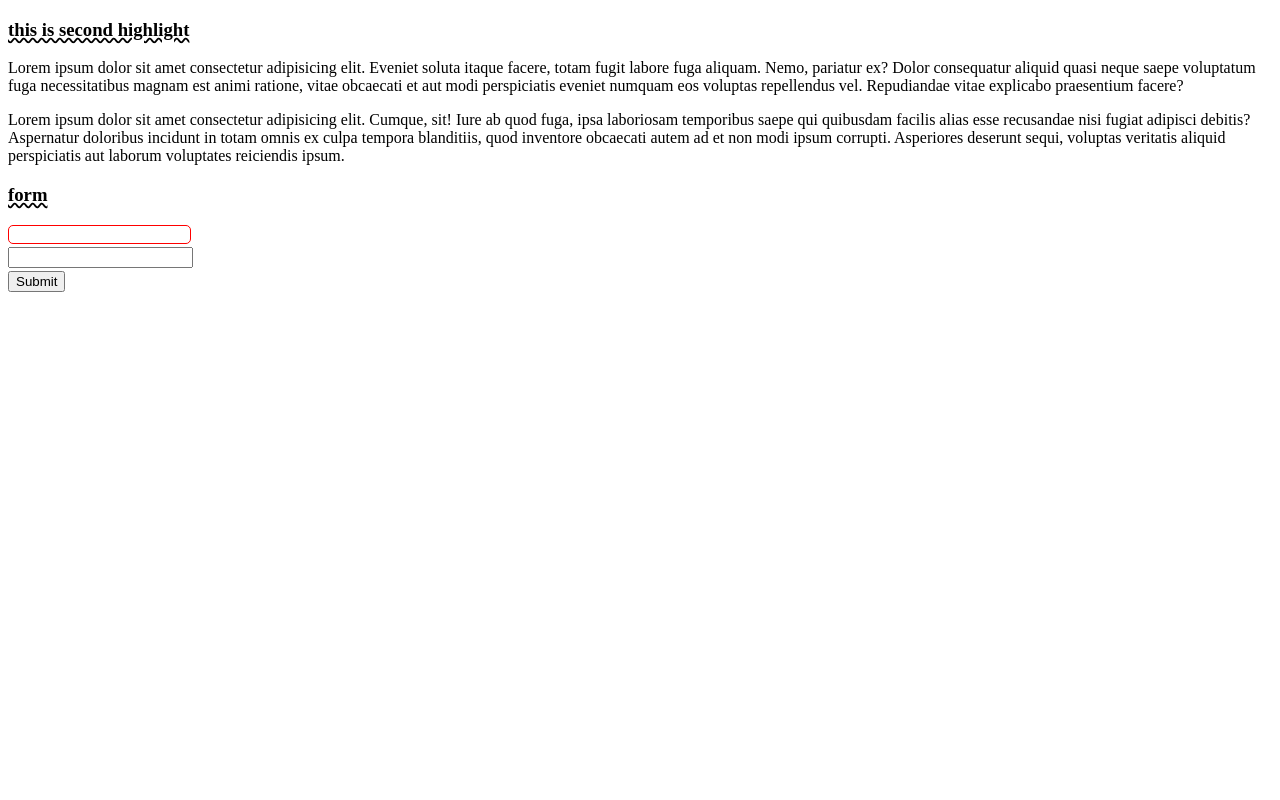
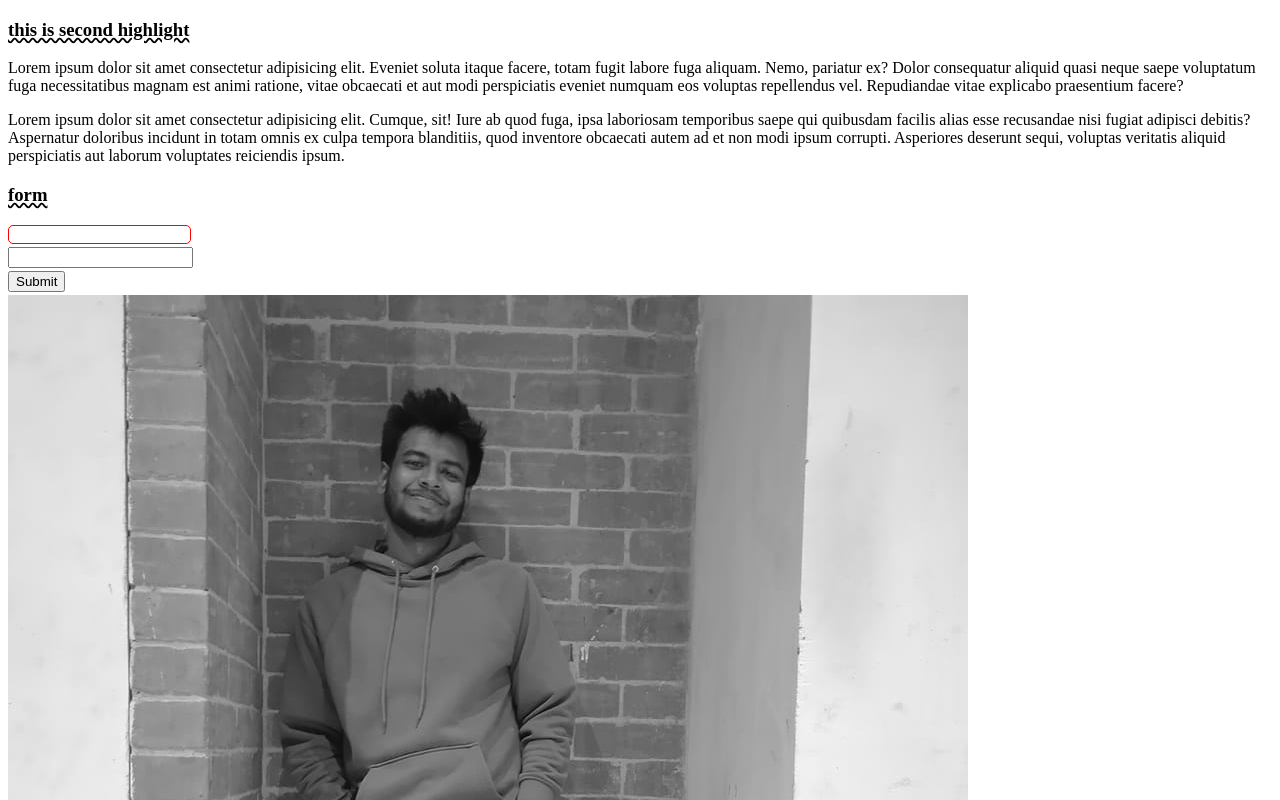
Before and after one commit to MdNiloy101/second-code, a plain HTML site: page index.html in a window 1280 px wide. Shown: the top 800 px of the page. Drawn offline with Linux system fonts and the light colour scheme.

Commit message:
added image

```diff
--- a/index.html
+++ b/index.html
@@ -17,6 +17,7 @@
             <input type="text">
             <input type="password">
             <input type="submit">
+            <img src="niloy.JPG" alt="">
 
         </form>
     </div>
```
Also changed, not shown: fabstar.png (added), niloy.jpg (added).
